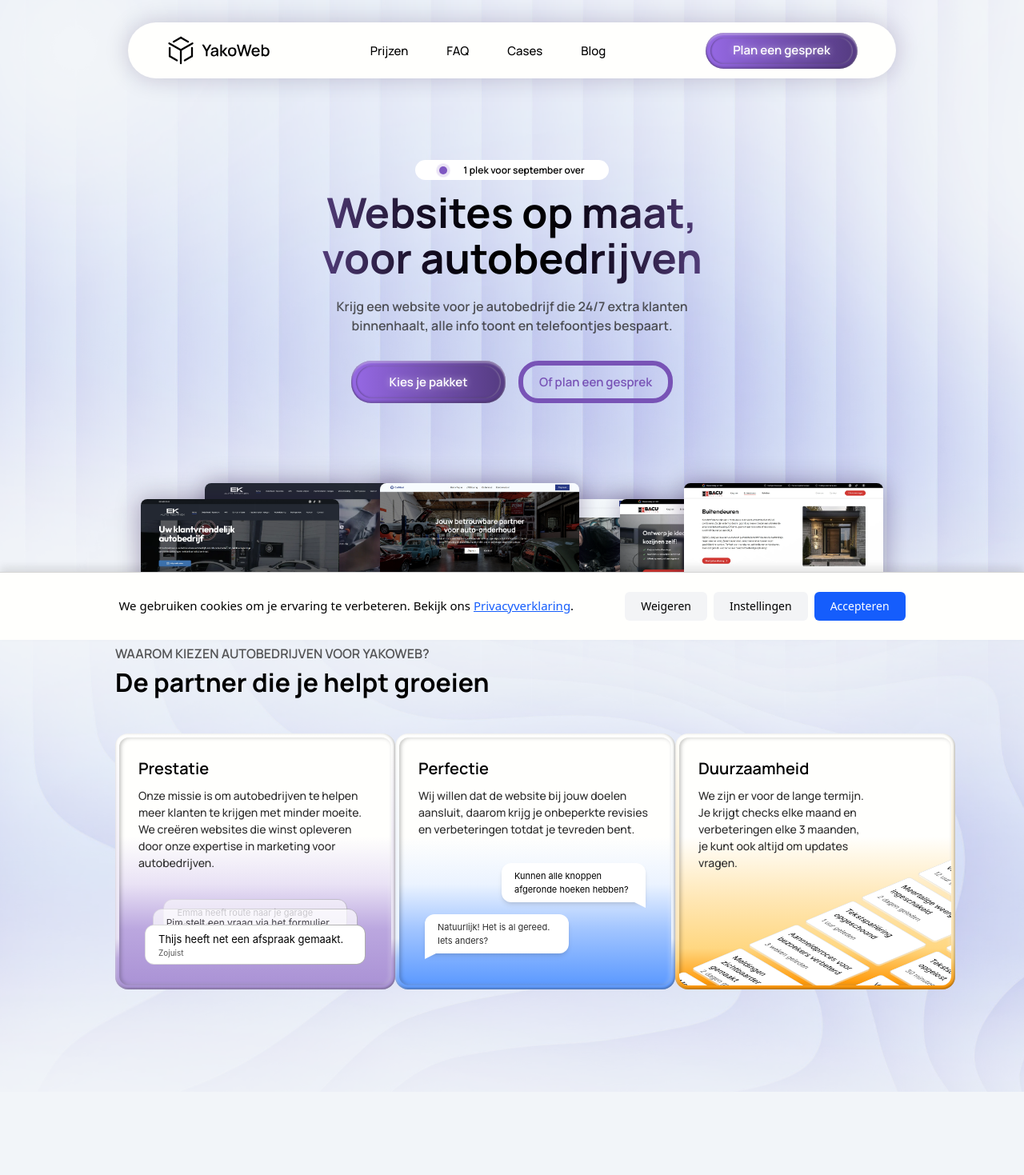
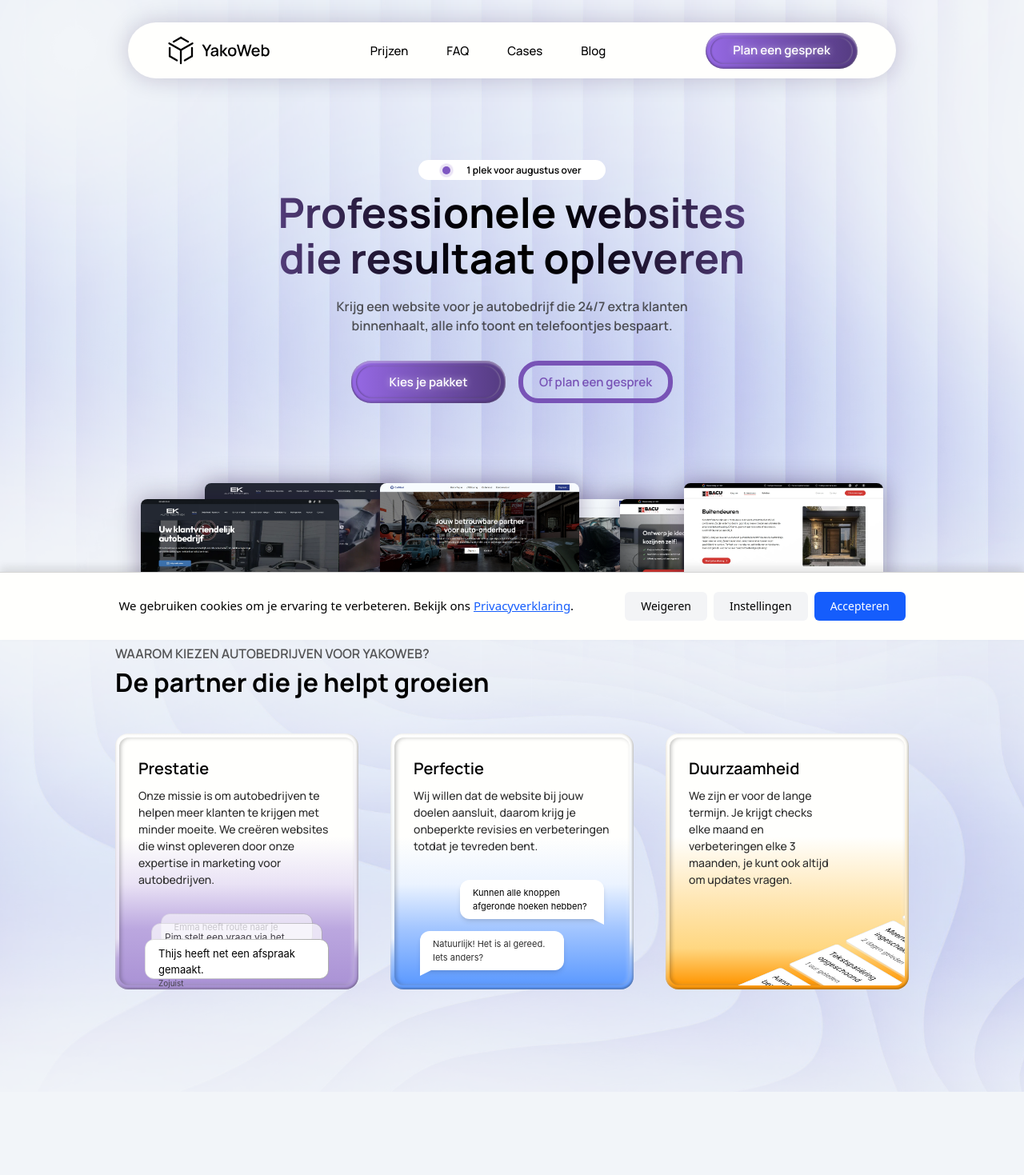
Before and after one commit to nazaruys/yakoweb, a Next.js app: page / in a window 1280 px wide. Shown: the top 1469 px of the page at 80% size. Built offline with nearby package versions, Linux system fonts and the light colour scheme.

Commit message:
Ditched market-focus

```diff
--- a/app/page.js
+++ b/app/page.js
@@ -174,11 +174,12 @@ export default function Home() {
         <h2 className="text-center text-[28px] md:text-[32px] text-black font-bold">{nl.whyUs.subtitle}</h2>
         {/* Cards div */}
         <div
-          className="w-full flex xl:flex-row flex-col items-center xl:items-start xl:justify-between sm:space-y-6 space-y-10 xl:space-y-0 mt-10"
+          className="w-full grid grid-cols-1 xl:grid-cols-3 mt-10"
+          style={{ gap: '40px' }}
         >
           {/* Card 1 */}
           <div
-            className="2xl:min-w-[380px] 2xl:max-w-[380px] xl:min-w-[350px] xl:max-w-[350px] sm:min-w-[380px] sm:max-w-[380px] min-w-[350px] max-w-[350px] h-[320px] rounded-2xl p-[5px]"
+            className="w-full h-[320px] rounded-2xl p-[5px]"
             style={{
               background: `
                 linear-gradient(
@@ -273,7 +274,7 @@ export default function Home() {
           </div>
           {/* Card 2 */}
           <div
-            className="2xl:min-w-[380px] 2xl:max-w-[380px] xl:min-w-[350px] xl:max-w-[350px] sm:min-w-[380px] sm:max-w-[380px] min-w-[350px] max-w-[350px] h-[320px] rounded-2xl p-[5px]"
+            className="w-full h-[320px] rounded-2xl p-[5px]"
             style={{
               background: `
                 linear-gradient(
@@ -344,7 +345,7 @@ export default function Home() {
           </div>
           {/* Card 3 */}
           <div
-            className="2xl:min-w-[380px] 2xl:max-w-[380px] xl:min-w-[350px] xl:max-w-[350px] sm:min-w-[380px] sm:max-w-[380px] min-w-[350px] max-w-[350px] h-[320px] rounded-2xl p-[5px]"
+            className="w-full h-[320px] rounded-2xl p-[5px]"
             style={{
               background: `
                 linear-gradient(
@@ -386,7 +387,7 @@ export default function Home() {
             >
               <span className="font-semibold text-black text-[20px]">{nl.whyUs.longevity.title}</span>
               <p
-                className="text-[14px] font-medium text-dark mt-2 w-[73%]"
+                className="z-20 text-[14px] font-medium text-dark mt-2 w-[73%]"
               >
                 {nl.whyUs.longevity.description}
               </p>
@@ -395,7 +396,7 @@ export default function Home() {
               >
                 {/* Animation */}
                 <div
-                  className="mt-8 px-2 flex flex-row w-full space-x-5 font-inter [transform:rotateX(60deg)_rotateZ(50deg)]"
+                  className="z-10 mt-20 px-2 flex flex-row w-full space-x-5 font-inter [transform:rotateX(60deg)_rotateZ(50deg)]"
                 >
                   {/* First col */}
                   <div
@@ -546,11 +547,12 @@ export default function Home() {
           <h2 className="text-[28px] md:text-[32px] text-black font-bold leading-[114%] text-center xl:text-left" dangerouslySetInnerHTML={{ __html: nl.pricing.subtitle }} />
           {/* Cards */}
           <div
-            className="mt-8 gap-y-8 flex w-full flex-col items-center xl:items-start xl:flex-row xl:justify-between"
+            className="mt-8 w-full grid grid-cols-1 xl:grid-cols-3 gap-10"
+            style={{ gap: '40px' }}
           >
             {/* 1st card */}
             <div
-              className="rounded-xl 2xl:min-w-[370px] max-w-[330px]"
+              className="rounded-xl w-full"
               style={{
                 background: 'linear-gradient(to bottom, #FFFFFD 33%, #F1EEF7 100%)',
                 boxShadow: `
@@ -708,7 +710,7 @@ export default function Home() {
             </div>
             {/* 2nd card */}
             <div
-              className="rounded-xl 2xl:min-w-[370px] max-w-[330px]"
+              className="rounded-xl w-full"
               style={{
                 background: 'linear-gradient(to bottom, #FFFFFD 33%, #F1EEF7 100%)',
                 boxShadow: `
@@ -875,7 +877,7 @@ export default function Home() {
             </div>
             {/* 3rd card */}
             <div
-              className="mb-16 sm:mb-0 rounded-xl 2xl:min-w-[370px] max-w-[330px]"
+              className="mb-16 sm:mb-0 rounded-xl w-full self-start"
               style={{
                 background: 'linear-gradient(to bottom, #FFFFFD 33%, #F7F5EE 100%)',
                 boxShadow: `
@@ -889,7 +891,7 @@ export default function Home() {
             >
               {/* Overlay/Main */}
               <div
-                className="flex flex-col rounded-xl w-full h-full bg-gradient-to-b from-[#FFFFFD] to-[#FFFFFD1A] p-6"
+                className="flex flex-col rounded-xl w-full bg-gradient-to-b from-[#FFFFFD] to-[#FFFFFD1A] p-6"
               >
                 <span
                   className="font-bold text-[26px] text-black leading-[136.6%]"
--- a/messages/nl.json
+++ b/messages/nl.json
@@ -1,7 +1,8 @@
 {
 	"HomePage": {
-		"title": "Websites op maat,<br/>voor autobedrijven",
-		"badge": "1 plek voor september over",
+		"titleMarketBased": "Websites op maat,<br/>voor autobedrijven",
+		"title": "Professionele websites<br/>die resultaat opleveren",
+		"badge": "1 plek voor augustus over",
 		"subtitle": "Krijg een website voor je autobedrijf die 24/7 extra klanten binnenhaalt, alle info toont en telefoontjes bespaart.",
 		"button1": "Kies je pakket",
 		"button2": "Of plan een gesprek",
```
